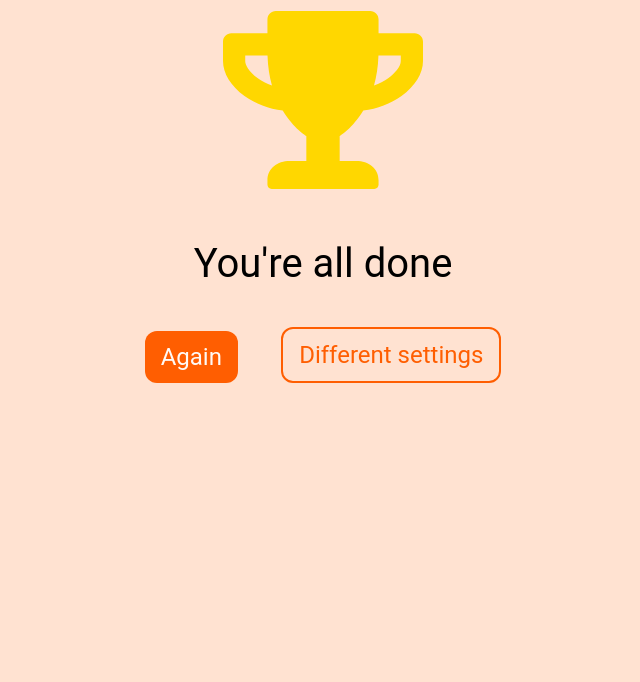
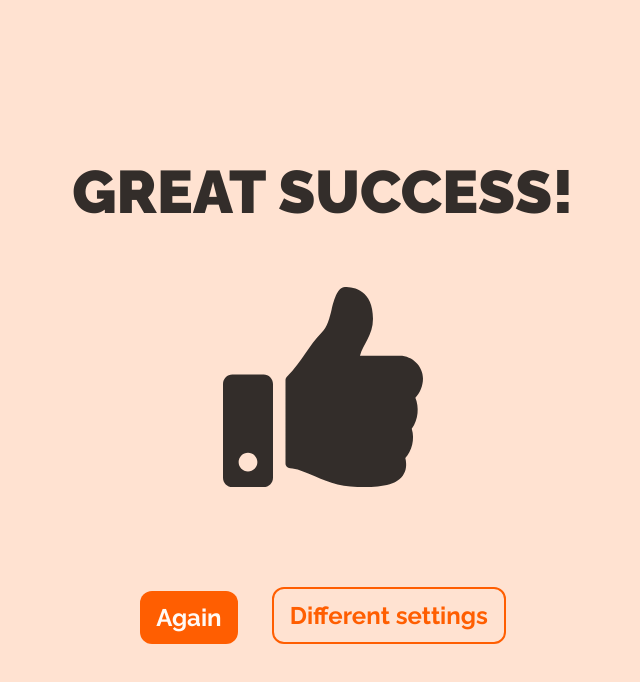
Before and after one commit to alex-jhnsn/presentation-karaoke, a React (Create React App) app: page /end in a window 1280 px wide. Shown: the top 682 px of the page, without its empty margins (317-957 px from the left). Built offline with nearby package versions, Linux system fonts and the light colour scheme.

Commit message:
Adds Raleway font and tarts up end screen

```diff
--- a/package.json
+++ b/package.json
@@ -9,7 +9,7 @@
     "@testing-library/jest-dom": "^5.11.4",
     "@testing-library/react": "^11.1.0",
     "@testing-library/user-event": "^12.1.10",
-    "node-sass": "^4.14.1",
+    "node-sass": "^6.0.1",
     "query-string": "^7.0.1",
     "react": "^17.0.2",
     "react-dom": "^17.0.2",
--- a/public/index.html
+++ b/public/index.html
@@ -9,6 +9,9 @@
       name="Alex's Presentation Karaoke"
       content="Give lightning talks with random slides and an optional random theme"
     />
+    <link rel="preconnect" href="https://fonts.googleapis.com">
+    <link rel="preconnect" href="https://fonts.gstatic.com" crossorigin>
+    <link href="https://fonts.googleapis.com/css2?family=Roboto:wght@400;500;700;900&display=swap" rel="stylesheet">
     <link rel="apple-touch-icon" href="%PUBLIC_URL%/logo192.png" />
     <!--
       manifest.json provides metadata used when your web app is installed on a
--- a/src/css/App.scss
+++ b/src/css/App.scss
@@ -4,6 +4,10 @@
   text-align: center;
   background-color: map-get($colors-primary, "light");
   height: 100vh;
+
+  &.--centred {
+    display: flex;
+  }
 }
 
 .btnLink {
@@ -12,11 +16,12 @@
   width: fit-content;
   padding: 12px 16px;
   border-radius: 12px;
+  font-weight: 600;
 
   &.--primary {
 
     background-color: map-get($colors-primary, "medium");
-    color: map-get($colors-text, "light");;
+    color: map-get($colors-text, "light");
   }
 
   &.--secondary {
@@ -28,3 +33,10 @@
 
   }
 }
+
+.body {
+
+  &.--centred {
+    margin: auto;
+  }
+}
--- a/src/css/End.scss
+++ b/src/css/End.scss
@@ -1,21 +1,26 @@
+@import "./Variables.scss";
+
 .body {
   display: flex;
   flex-direction: column;
   align-items: center;
 
   > p {
-    font-size: 40px;
+    margin-top: 0;
+    font-size: 60px;
+    color: map-get($colors-text, "dark");
+    font-weight: 800;
   }
 
   .icon {
     height: 200px;
     width: 200px;
-    color: gold;
+    color: map-get($colors-text, "dark");
   }
 }
 
 .buttonWrapper {
-  margin: 0 auto;
+  margin: 100px auto 0 auto;
   display: flex;
   width: 400px;
   justify-content: space-around;
--- a/src/css/Variables.scss
+++ b/src/css/Variables.scss
@@ -1,2 +1,2 @@
-$colors-primary: ("light": #FFE2D1, "medium": #FF5E01);
+$colors-primary: ("light": #FFE2D1, "medium": #FF5E01, "dark": hsla(22,86.96, 27.06, 0.9));
 $colors-text: ("light": #FFF9F5, "dark": hsla(0,0,0,0.8));
--- a/src/index.css
+++ b/src/index.css
@@ -1,6 +1,8 @@
+@import url('https://fonts.googleapis.com/css2?family=Raleway:wght@400;700;900&display=swap');
+
 body {
   margin: 0;
-  font-family: 'Roboto';
+  font-family: 'Raleway', sans-serif;
   -webkit-font-smoothing: antialiased;
   -moz-osx-font-smoothing: grayscale;
 }
--- a/src/pages/End.js
+++ b/src/pages/End.js
@@ -3,7 +3,7 @@ import '../css/End.scss';
 import queryString from 'query-string';
 import { Link, useLocation } from 'react-router-dom';
 import { FontAwesomeIcon } from '@fortawesome/react-fontawesome';
-import { faTrophy } from '@fortawesome/free-solid-svg-icons';
+import { faThumbsUp } from '@fortawesome/free-solid-svg-icons';
 
 function End() {
 
@@ -11,12 +11,10 @@ function End() {
   const values = queryString.parse(search);
 
   return (
-    <div className="App">
-      <div>
-        <div className="body">
-          <FontAwesomeIcon icon={faTrophy} className="icon" />
-          <p>You're all done</p>
-        </div>
+    <div className="App --centred">
+      <div className="body --centred">
+        <p>GREAT SUCCESS!</p>
+        <FontAwesomeIcon icon={faThumbsUp} className="icon" />
         <div className="buttonWrapper">
           <Link className="btnLink --primary" to={`/present?theme=${values.theme}&slides=${values.slides}&timer=${values.timer}`}>Again</Link>
           <Link className="btnLink --secondary" to={"/setup"}>Different settings</Link>
```
Also changed, not shown: 1 other file (tests, documents, lock files or other folders).
